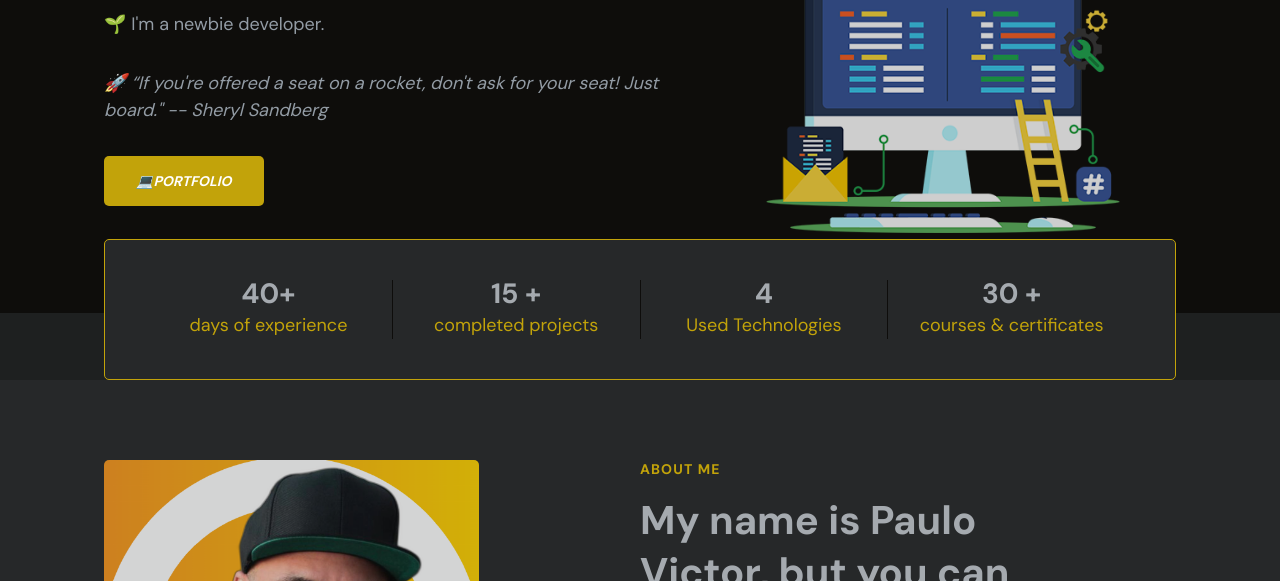
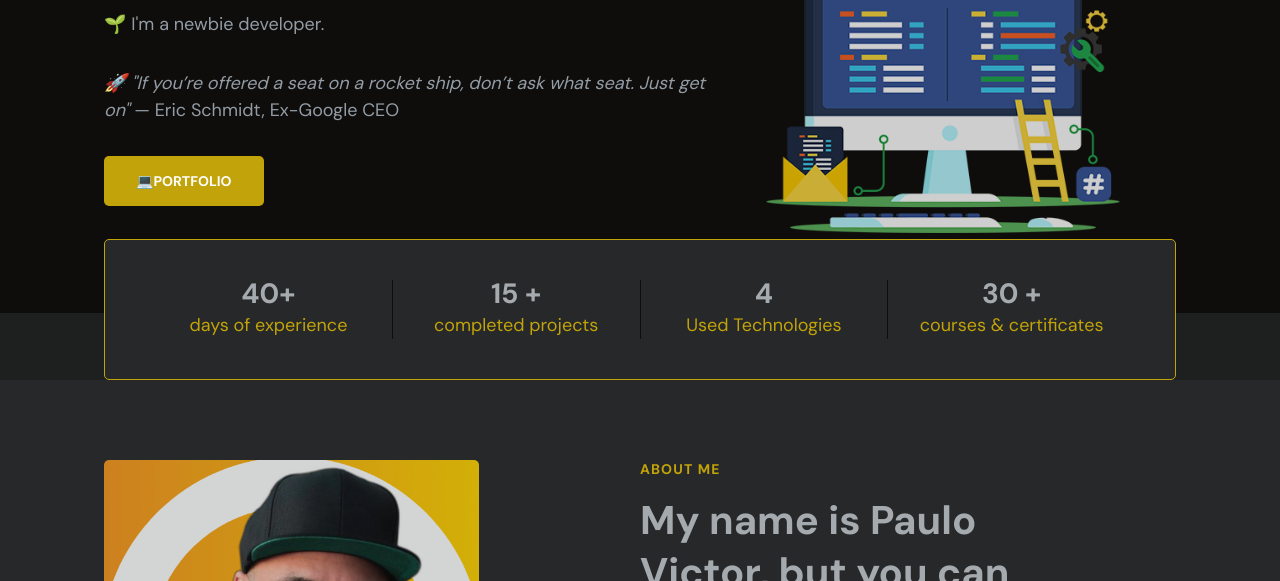
Before and after one commit to Paru369/portifolio, a plain HTML site: page index.html in a window 1280 px wide. Shown: the part 219-800 px from the top of the page. Drawn offline with nearby package versions, Linux system fonts and the light colour scheme.

Commit message:
Corrige citação

```diff
--- a/index.html
+++ b/index.html
@@ -95,7 +95,7 @@
 					<div class="content">
 
 						<p>🌱  I'm a newbie developer. </p>
-						<cite><p>🚀 “If you're offered a seat on a rocket, don't ask for your seat! Just board." </cite> -- Sheryl Sandberg</p>
+						<p><cite>🚀 "If you’re offered a seat on a rocket ship, don’t ask what seat. Just get on" </cite> — Eric Schmidt, Ex-Google CEO</p>
 
 
 				<a class="button" href="#services">
```
